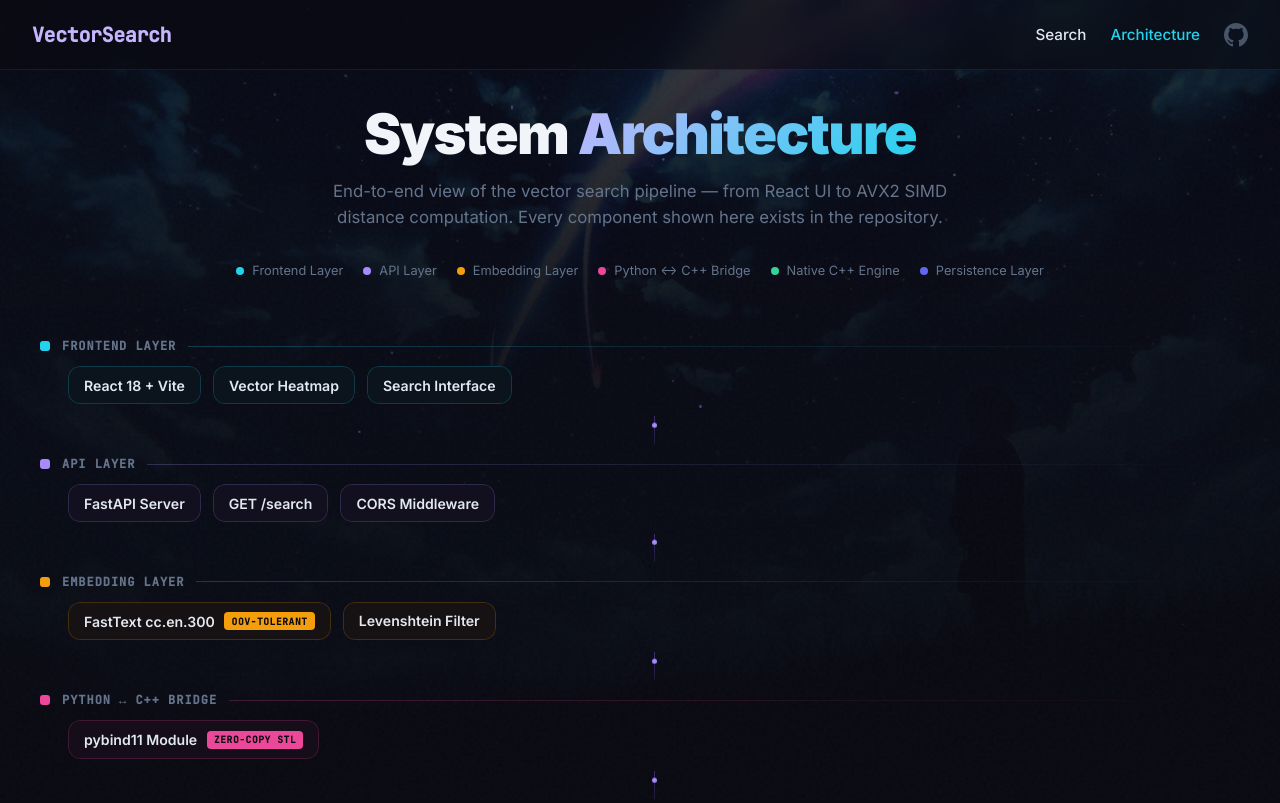
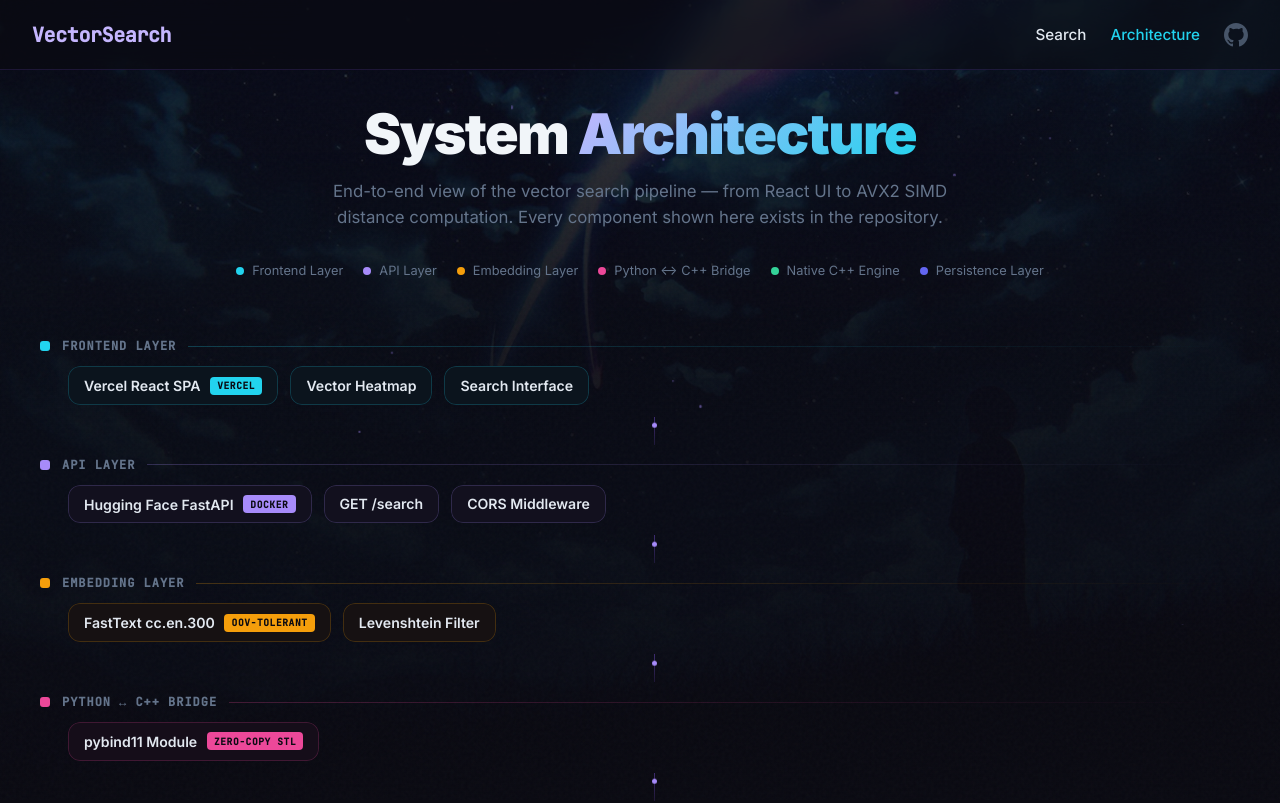
Before and after one commit to randomfunction/vector_database, a React (Vite) app in the folder frontend/: page /architecture in a window 1280 px wide. Shown: the top 803 px of the page. Built offline with nearby package versions, Linux system fonts and the light colour scheme.

Commit message:
post deployement changes

```diff
--- a/frontend/src/App.jsx
+++ b/frontend/src/App.jsx
@@ -70,7 +70,7 @@
         </div>
         <div className="nav-right">
           <Link to="/architecture" className="nav-link">Architecture</Link>
-          <a href="https://github.com/" target="_blank" rel="noreferrer" className="nav-icon">
+          <a href="https://github.com/randomfunction" target="_blank" rel="noreferrer" className="nav-icon">
             <svg viewBox="0 0 24 24" fill="currentColor" width="24" height="24">
               <path d="M12 0C5.374 0 0 5.373 0 12c0 5.302 3.438 9.8 8.207 11.387.6.113.793-.261.793-.577v-2.234c-3.338.726-4.033-1.416-4.033-1.416-.546-1.387-1.333-1.756-1.333-1.756-1.089-.745.083-.729.083-.729 1.205.084 1.839 1.237 1.839 1.237 1.07 1.834 2.807 1.304 3.492.997.107-.775.418-1.305.762-1.604-2.665-.305-5.467-1.334-5.467-5.931 0-1.311.469-2.381 1.236-3.221-.124-.303-.535-1.524.117-3.176 0 0 1.008-.322 3.301 1.23A11.509 11.509 0 0112 5.803c1.02.005 2.047.138 3.006.404 2.291-1.552 3.297-1.23 3.297-1.23.653 1.653.242 2.874.118 3.176.77.84 1.235 1.911 1.235 3.221 0 4.609-2.807 5.624-5.479 5.921.43.372.823 1.102.823 2.222v3.293c0 .319.192.694.801.576C20.566 21.797 24 17.3 24 12c0-6.627-5.373-12-12-12z" />
             </svg>
--- a/frontend/src/pages/ArchitecturePage.jsx
+++ b/frontend/src/pages/ArchitecturePage.jsx
@@ -16,10 +16,10 @@
     nodes: [
       {
         id: 'react-ui',
-        label: 'React 18 + Vite',
-        description: 'Single-page application built with React 18 and Vite dev server. Handles user input, state management, and renders search results with animated transitions via Framer Motion.',
+        label: 'Vercel React SPA',
+        description: 'Deployed on Vercel Edge Network. Single-page application built with React 18 and Vite. Handles user input, state management, and renders search results with animated transitions via Framer Motion.',
         files: ['frontend/src/App.jsx', 'frontend/src/main.jsx', 'frontend/vite.config.js'],
-        badge: null,
+        badge: 'Vercel',
       },
       {
         id: 'vector-heatmap',
@@ -45,10 +45,10 @@
     nodes: [
       {
         id: 'fastapi',
-        label: 'FastAPI Server',
-        description: 'ASGI server running on Uvicorn. Manages application lifecycle via an async context manager that initializes the FastText model and C++ engine at startup. Exposes a single REST endpoint.',
-        files: ['app.py'],
-        badge: null,
+        label: 'Hugging Face FastAPI',
+        description: 'Deployed in a Docker container on Hugging Face Spaces (16GB RAM). ASGI server running on Uvicorn. Manages application lifecycle via an async context manager that initializes the C++ engine.',
+        files: ['app.py', 'Dockerfile'],
+        badge: 'Docker',
       },
       {
         id: 'search-endpoint',
@@ -75,7 +75,7 @@
       {
         id: 'fasttext',
         label: 'FastText cc.en.300',
-        description: 'Facebook\'s pre-trained FastText model (cc.en.300.bin, ~7GB). Generates 300-dimensional word vectors using character n-gram subwords, which natively solves the Out-of-Vocabulary (OOV) problem for misspelled or novel words.',
+        description: 'Facebook\'s pre-trained FastText model (7GB). Downloaded directly from Facebook CDN during Docker build. Generates 300-dimensional word vectors using character n-gram subwords, natively solving the Out-of-Vocabulary (OOV) problem.',
         files: ['cc.en.300.bin'],
         badge: 'OOV-Tolerant',
       },
```
